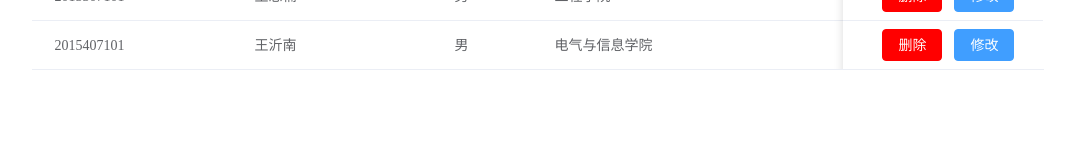
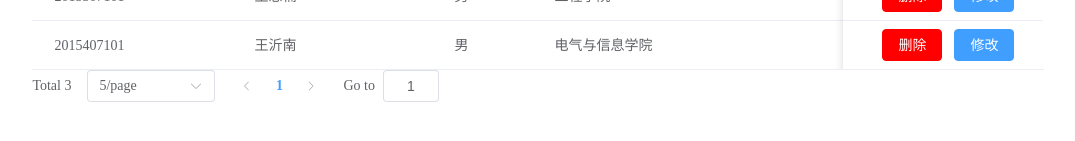
Before and after one commit to 520liuhong/vue3-student-admin, a Vue app: page / in a window 1280 px wide. Shown: the part 383-524 px from the top of the page, without its empty margins (102-1177 px from the left). Built offline with nearby package versions, Linux system fonts and the light colour scheme.

Commit message:
fix: 修改项目名称

```diff
--- a/package.json
+++ b/package.json
@@ -1,5 +1,5 @@
 {
-  "name": "node-api-vue3",
+  "name": "vue3-student-admin",
   "version": "0.1.0",
   "private": true,
   "scripts": {
--- a/src/components/HelloWorld.vue
+++ b/src/components/HelloWorld.vue
@@ -64,6 +64,16 @@
       </span>
       </template>
     </el-dialog>
+
+    <el-pagination
+        :current-page="currentPage"
+        :page-size="pageSize"
+        :page-sizes="[5, 10, 20, 40]"
+        layout="total, sizes, prev, pager, next, jumper"
+        :total="tableData.length"
+        @size-change="handleSizeChange"
+        @current-change="handleCurrentChange"
+    />
 
   </div>
 </template>
@@ -135,6 +145,8 @@ export default {
     let dialogVisible = ref(false)
     const searchValue = ref('')
     let addStuFormRef = ref(null)
+    const currentPage = ref(1)
+    const pageSize = ref(5)
 
     const collegeList = [
       {
@@ -181,6 +193,12 @@ export default {
         }
       })
     }
+    const handleSizeChange = (val) => {
+      console.log(`${val} items per page`)
+    }
+    const handleCurrentChange = (val) => {
+      console.log(`current page: ${val}`)
+    }
 
     return {
       tableHeader,
@@ -192,10 +210,14 @@ export default {
       searchValue,
       addStuFormRules,
       collegeList,
+      currentPage,
+      pageSize,
       handleClick,
       columnWidth,
       handleClose,
-      confirmAddStu
+      confirmAddStu,
+      handleSizeChange,
+      handleCurrentChange
     }
   }
 }
```
Also changed, not shown: 2 other files (tests, documents, lock files or other folders).
